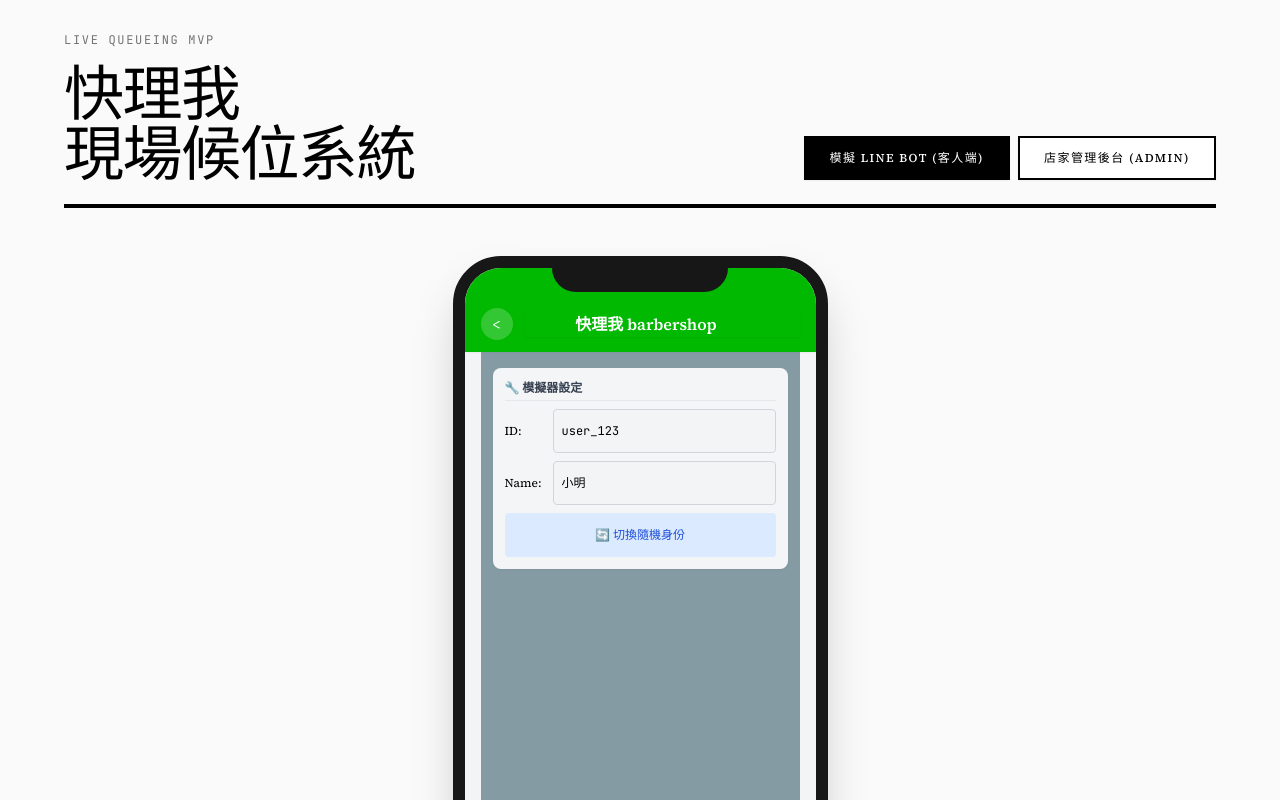
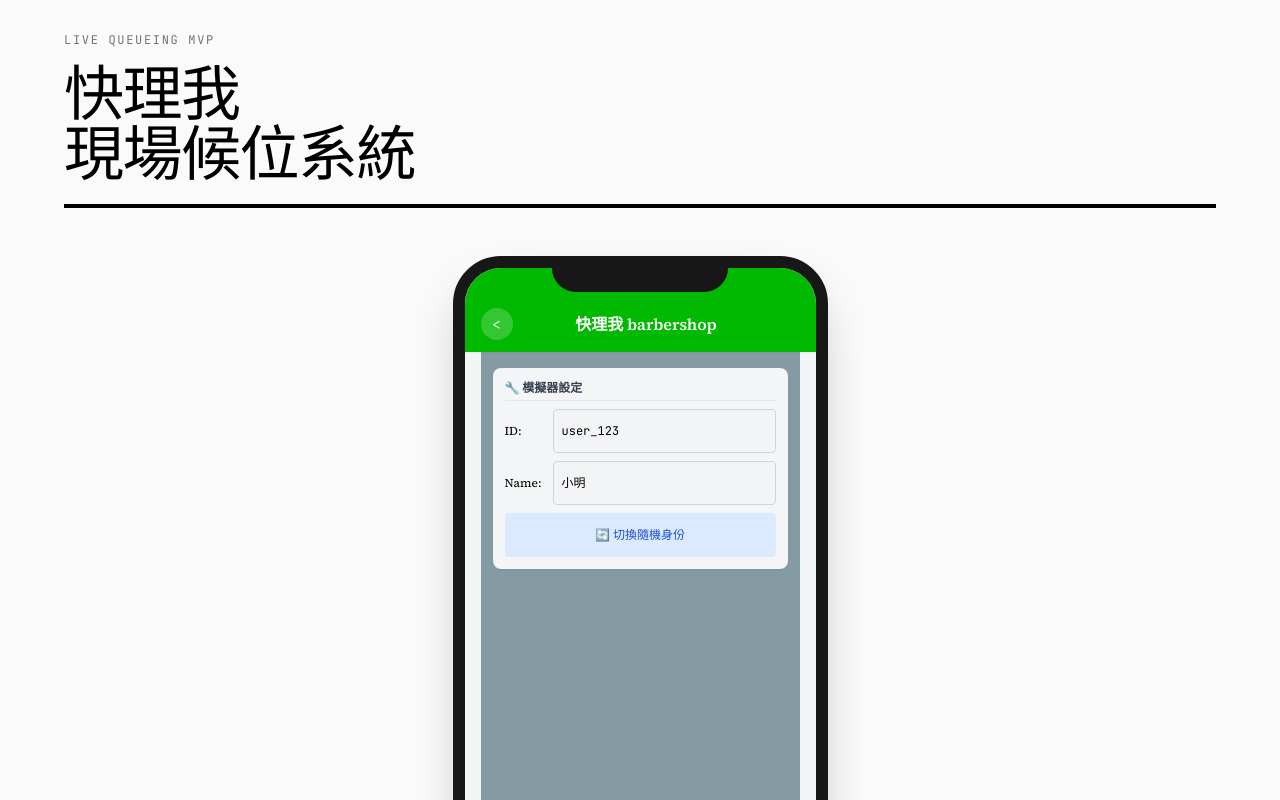
Before and after one commit to harrycodingnow/barbershop-linebot, a React (Vite) app: page / in a window 1280 px wide. Shown: the top 800 px of the page. Built offline with nearby package versions, Linux system fonts and the light colour scheme.

Commit message:
update boiii

```diff
--- a/src/App.jsx
+++ b/src/App.jsx
@@ -62,22 +62,6 @@ function App() {
                 <span className="block">現場候位系統</span>
               </h1>
             </div>
-
-            <nav className="flex flex-wrap gap-2" aria-label="Views">
-              {NAV_ITEMS.map((item) => {
-                const isActive = view === item.key;
-                return (
-                  <Button
-                    key={item.key}
-                    onClick={() => navigateToView(item.key)}
-                    variant={isActive ? "primary" : "outline"}
-                    className="min-w-[140px] text-sm py-2 px-4 shadow-sm"
-                  >
-                    {item.label}
-                  </Button>
-                );
-              })}
-            </nav>
           </div>
         </header>
 
```
